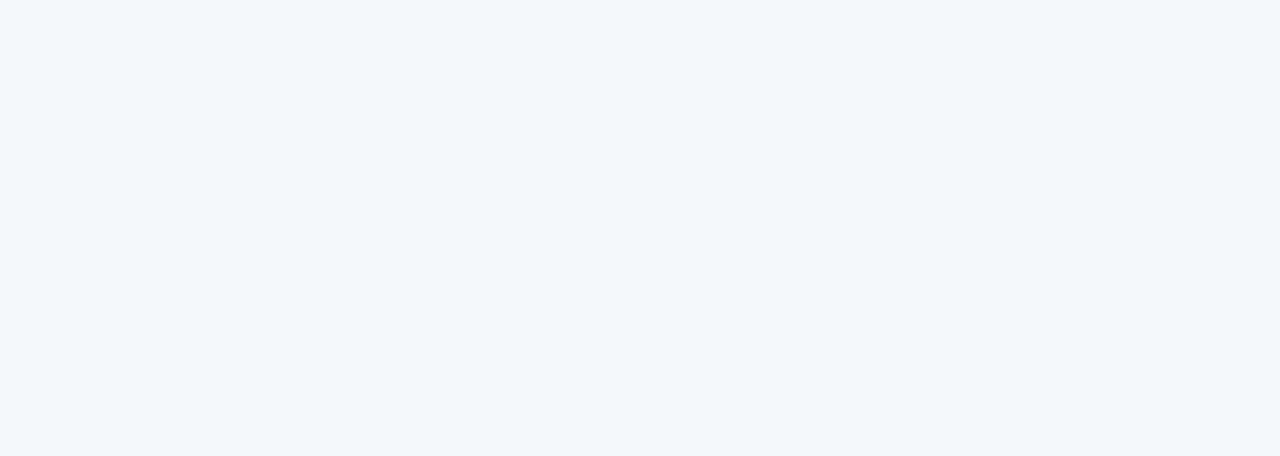
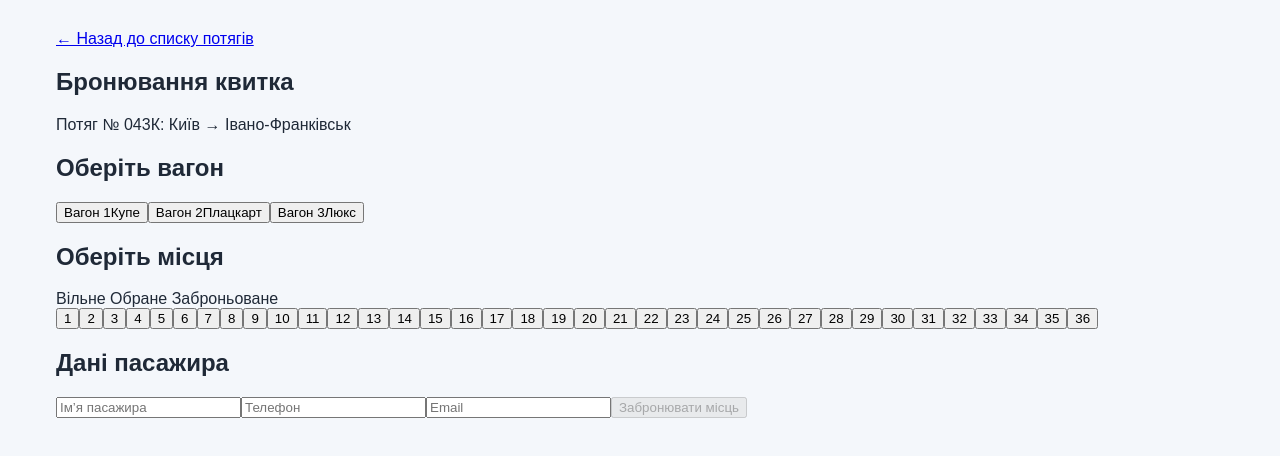
Before and after one commit to Miraa9754/WEB-project-railway-station, a React (Vite) app: page /booking/1 in a window 1280 px wide. Before the commit this address had no page. Shown: the top 456 px of the page. Built offline with nearby package versions, Linux system fonts and the light colour scheme.

Commit message:
Implement booking page routing and local storage logic

```diff
--- a/src/App.jsx
+++ b/src/App.jsx
@@ -1,10 +1,12 @@
 import { Routes, Route } from "react-router-dom";
 import Home from "./pages/Home";
+import Booking from "./pages/Booking";
 
 function App() {
   return (
     <Routes>
       <Route path="/" element={<Home />} />
+      <Route path="/booking/:trainId" element={<Booking />} />
     </Routes>
   );
 }
--- a/src/components/BookingForm.jsx
+++ b/src/components/BookingForm.jsx
@@ -0,0 +1,50 @@
+function BookingForm({ selectedSeats, onSubmit }) {
+  function handleSubmit(event) {
+    event.preventDefault();
+
+    const formData = new FormData(event.target);
+
+    const passenger = {
+      name: formData.get("name").trim(),
+      phone: formData.get("phone").trim(),
+      email: formData.get("email").trim(),
+    };
+
+    onSubmit(passenger);
+
+    event.target.reset();
+  }
+
+  return (
+    <form className="booking-form" onSubmit={handleSubmit}>
+      <h2>Дані пасажира</h2>
+
+      <input
+        type="text"
+        name="name"
+        placeholder="Ім’я пасажира"
+        required
+      />
+
+      <input
+        type="tel"
+        name="phone"
+        placeholder="Телефон"
+        required
+      />
+
+      <input
+        type="email"
+        name="email"
+        placeholder="Email"
+        required
+      />
+
+      <button type="submit" disabled={selectedSeats.length === 0}>
+        Забронювати {selectedSeats.length > 0 ? selectedSeats.length : ""} місць
+      </button>
+    </form>
+  );
+}
+
+export default BookingForm;
--- a/src/components/SeatMap.jsx
+++ b/src/components/SeatMap.jsx
@@ -0,0 +1,43 @@
+function SeatMap({ seats, bookedSeats, selectedSeats, onToggleSeat }) {
+  return (
+    <div className="seat-section">
+      <h2>Оберіть місця</h2>
+
+      <div className="seat-legend">
+        <span><b className="legend free"></b> Вільне</span>
+        <span><b className="legend selected"></b> Обране</span>
+        <span><b className="legend booked"></b> Заброньоване</span>
+      </div>
+
+      <div className="seat-map">
+        {seats.map((seat) => {
+          const isBooked = bookedSeats.includes(seat);
+          const isSelected = selectedSeats.includes(seat);
+
+          let className = "seat free-seat";
+
+          if (isBooked) {
+            className = "seat booked-seat";
+          }
+
+          if (isSelected) {
+            className = "seat selected-seat";
+          }
+
+          return (
+            <button
+              key={seat}
+              className={className}
+              disabled={isBooked}
+              onClick={() => onToggleSeat(seat)}
+            >
+              {seat}
+            </button>
+          );
+        })}
+      </div>
+    </div>
+  );
+}
+
+export default SeatMap;
--- a/src/components/WagonSelector.jsx
+++ b/src/components/WagonSelector.jsx
@@ -0,0 +1,22 @@
+function WagonSelector({ wagons, selectedWagon, onSelectWagon }) {
+  return (
+    <div className="wagon-selector">
+      <h2>Оберіть вагон</h2>
+
+      <div className="wagon-buttons">
+        {wagons.map((wagon) => (
+          <button
+            key={wagon.id}
+            className={selectedWagon === wagon.id ? "wagon-btn active" : "wagon-btn"}
+            onClick={() => onSelectWagon(wagon.id)}
+          >
+            Вагон {wagon.id}
+            <span>{wagon.type}</span>
+          </button>
+        ))}
+      </div>
+    </div>
+  );
+}
+
+export default WagonSelector;
--- a/src/main.jsx
+++ b/src/main.jsx
@@ -1,6 +1,9 @@
 import { StrictMode } from "react";
 import { createRoot } from "react-dom/client";
 import { BrowserRouter } from "react-router-dom";
+import { ToastContainer } from "react-toastify";
+import "react-toastify/dist/ReactToastify.css";
+
 import "./index.css";
 import App from "./App.jsx";
 
@@ -8,6 +11,7 @@ createRoot(document.getElementById("root")).render(
   <StrictMode>
     <BrowserRouter>
       <App />
+      <ToastContainer position="top-right" autoClose={2500} />
     </BrowserRouter>
   </StrictMode>
 );
--- a/src/pages/Booking.jsx
+++ b/src/pages/Booking.jsx
@@ -0,0 +1,106 @@
+import { useState } from "react";
+import { useParams, Link } from "react-router-dom";
+import { toast } from "react-toastify";
+
+import { trains } from "../data/trains";
+import WagonSelector from "../components/WagonSelector";
+import SeatMap from "../components/SeatMap";
+import BookingForm from "../components/BookingForm";
+import { getBookedSeats, saveBooking } from "../services/BookingService";
+
+const wagons = [
+  { id: 1, type: "Купе" },
+  { id: 2, type: "Плацкарт" },
+  { id: 3, type: "Люкс" },
+];
+
+const seats = Array.from({ length: 36 }, (_, index) => index + 1);
+
+function Booking() {
+  const { trainId } = useParams();
+
+  const train = trains.find((item) => item.id === Number(trainId));
+
+  const [selectedWagon, setSelectedWagon] = useState(1);
+  const [selectedSeats, setSelectedSeats] = useState([]);
+
+  if (!train) {
+    return (
+      <main className="page">
+        <h1>Рейс не знайдено</h1>
+        <Link to="/">Повернутися назад</Link>
+      </main>
+    );
+  }
+
+  const bookedSeats = getBookedSeats(train.id, selectedWagon);
+
+  function handleSelectWagon(wagonId) {
+    setSelectedWagon(wagonId);
+    setSelectedSeats([]);
+  }
+
+  function handleToggleSeat(seat) {
+    if (selectedSeats.includes(seat)) {
+      setSelectedSeats(selectedSeats.filter((item) => item !== seat));
+    } else {
+      setSelectedSeats([...selectedSeats, seat]);
+    }
+  }
+
+  function handleBooking(passenger) {
+    if (selectedSeats.length === 0) {
+      toast.error("Оберіть хоча б одне місце");
+      return;
+    }
+
+    const newBooking = {
+      id: Date.now(),
+      trainId: train.id,
+      wagonId: selectedWagon,
+      seats: selectedSeats,
+      passenger,
+    };
+
+    saveBooking(newBooking);
+
+    toast.success("Квиток успішно заброньовано");
+
+    setSelectedSeats([]);
+  }
+
+  return (
+    <main className="page">
+      <Link to="/" className="back-link">
+        ← Назад до списку потягів
+      </Link>
+
+      <section className="booking-header">
+        <h1>Бронювання квитка</h1>
+        <p>
+          Потяг № {train.number}: {train.from} → {train.to}
+        </p>
+      </section>
+
+      <WagonSelector
+        wagons={wagons}
+        selectedWagon={selectedWagon}
+        onSelectWagon={handleSelectWagon}
+      />
+
+      <SeatMap
+        seats={seats}
+        bookedSeats={bookedSeats}
+        selectedSeats={selectedSeats}
+        onToggleSeat={handleToggleSeat}
+      />
+
+      <BookingForm
+        selectedSeats={selectedSeats}
+        onSubmit={handleBooking}
+      />
+    </main>
+  );
+}
+
+export default Booking;
--- a/src/services/BookingService.js
+++ b/src/services/BookingService.js
@@ -0,0 +1,31 @@
+const STORAGE_KEY = "railwayBookings";
+
+export function getBookings() {
+  const savedBookings = localStorage.getItem(STORAGE_KEY);
+
+  if (!savedBookings) {
+    return [];
+  }
+
+  return JSON.parse(savedBookings);
+}
+
+export function saveBooking(booking) {
+  const bookings = getBookings();
+
+  const updatedBookings = [...bookings, booking];
+
+  localStorage.setItem(STORAGE_KEY, JSON.stringify(updatedBookings));
+}
+
+export function getBookedSeats(trainId, wagonId) {
+  const bookings = getBookings();
+
+  return bookings
+    .filter(
+      (booking) =>
+        booking.trainId === Number(trainId) &&
+        booking.wagonId === Number(wagonId)
+    )
+    .flatMap((booking) => booking.seats);
+}
```
Also changed, not shown: src/index.css (line endings or trailing spaces).
